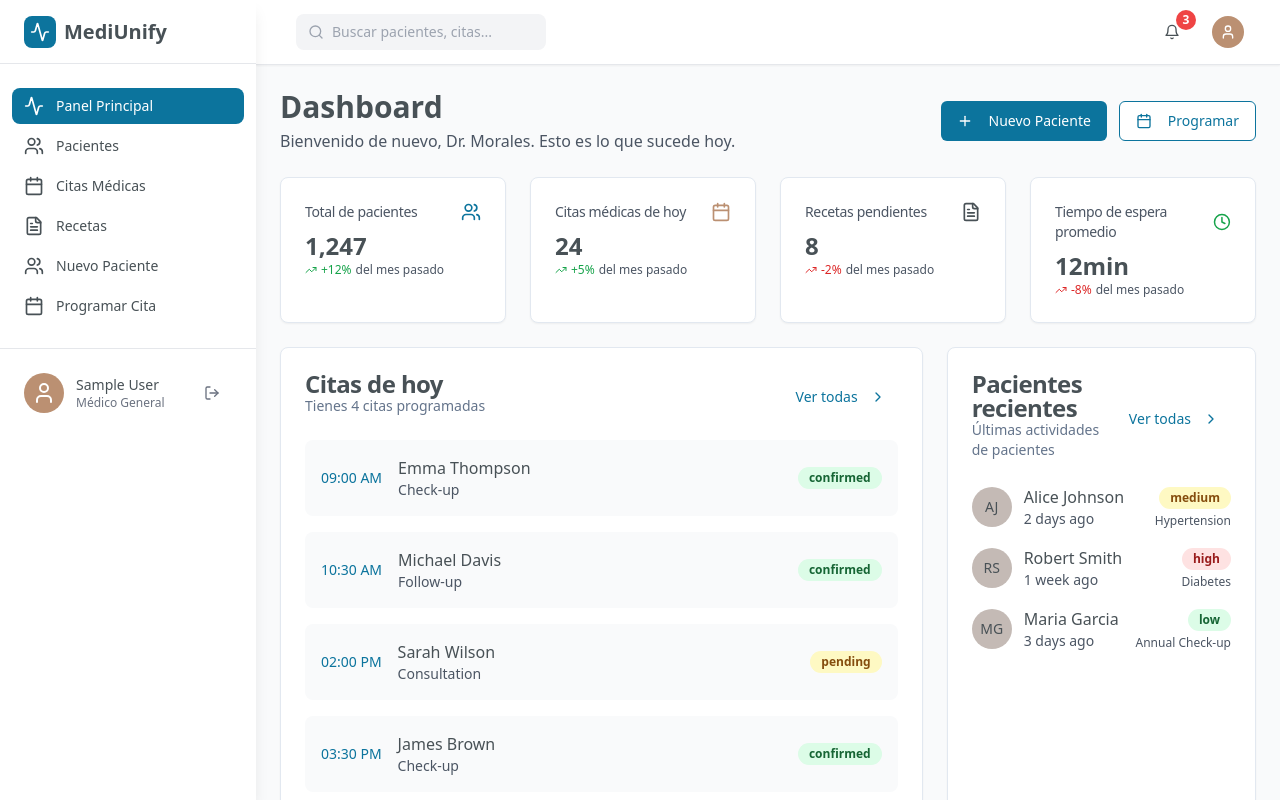
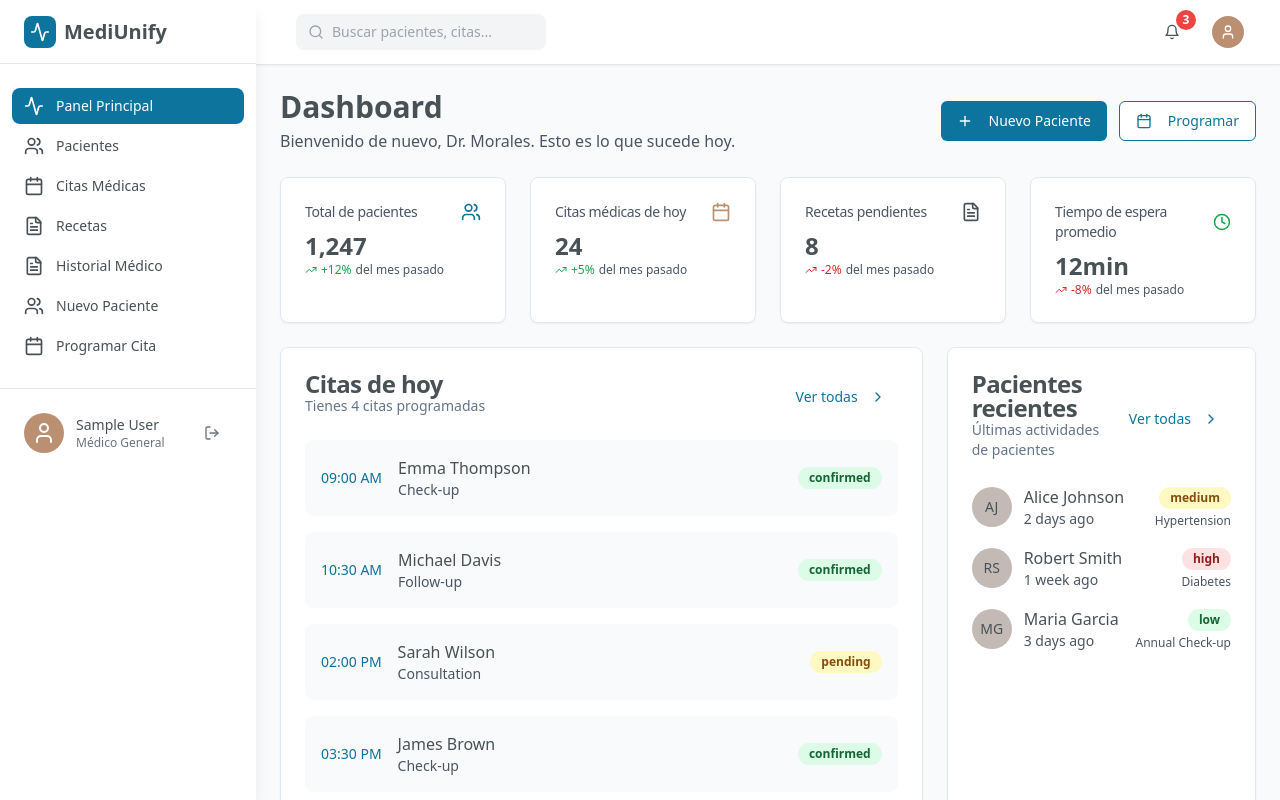
Before and after one commit to CalebVicto/medi-unify, a React (Vite) app: page / in a window 1280 px wide. Built offline with nearby package versions, Linux system fonts and the light colour scheme; sample sign-in values are in the browser's storage.

Commit message:
Actualizar navegación del Layout para incluir el historial médico
cgen-f272097f2cfe4519a8890d5105f052b5

```diff
--- a/client/components/Layout.tsx
+++ b/client/components/Layout.tsx
@@ -31,6 +31,7 @@ export default function Layout({ children }: LayoutProps) {
     { name: "Pacientes", href: "/patients", icon: Users },
     { name: "Citas Médicas", href: "/appointments", icon: Calendar },
     { name: "Recetas", href: "/prescriptions", icon: FileText },
+    { name: "Historial Médico", href: "/historial-medico", icon: FileText },
     { name: "Nuevo Paciente", href: "/nuevo-paciente", icon: Users },
     { name: "Programar Cita", href: "/programar-cita", icon: Calendar },
   ];
```
